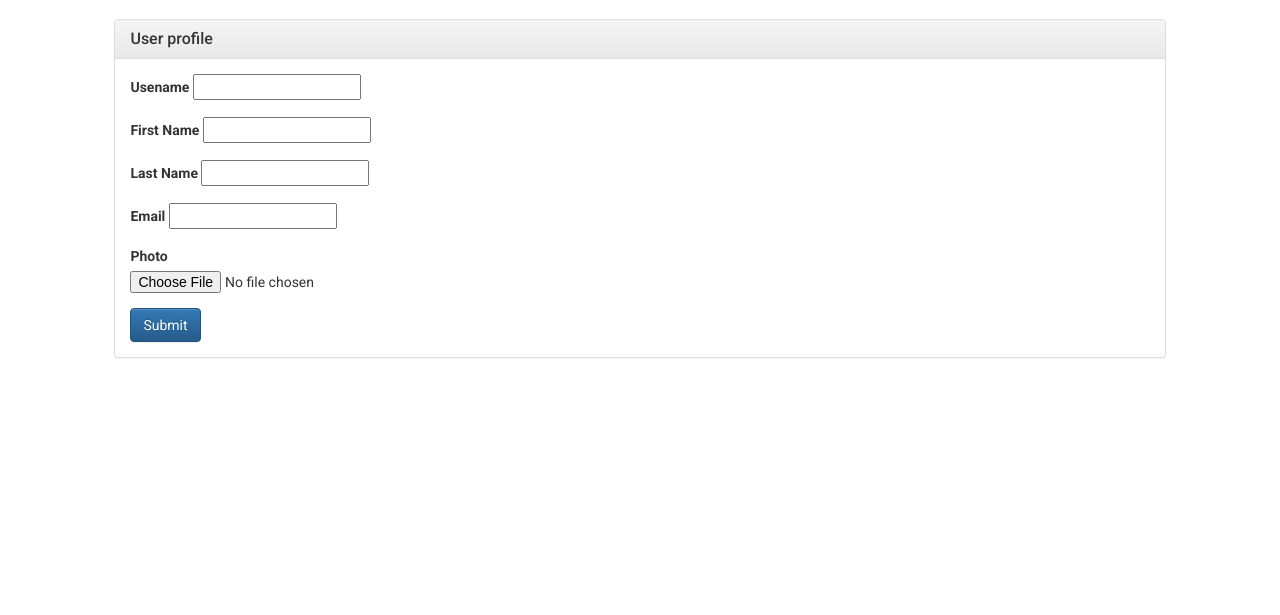
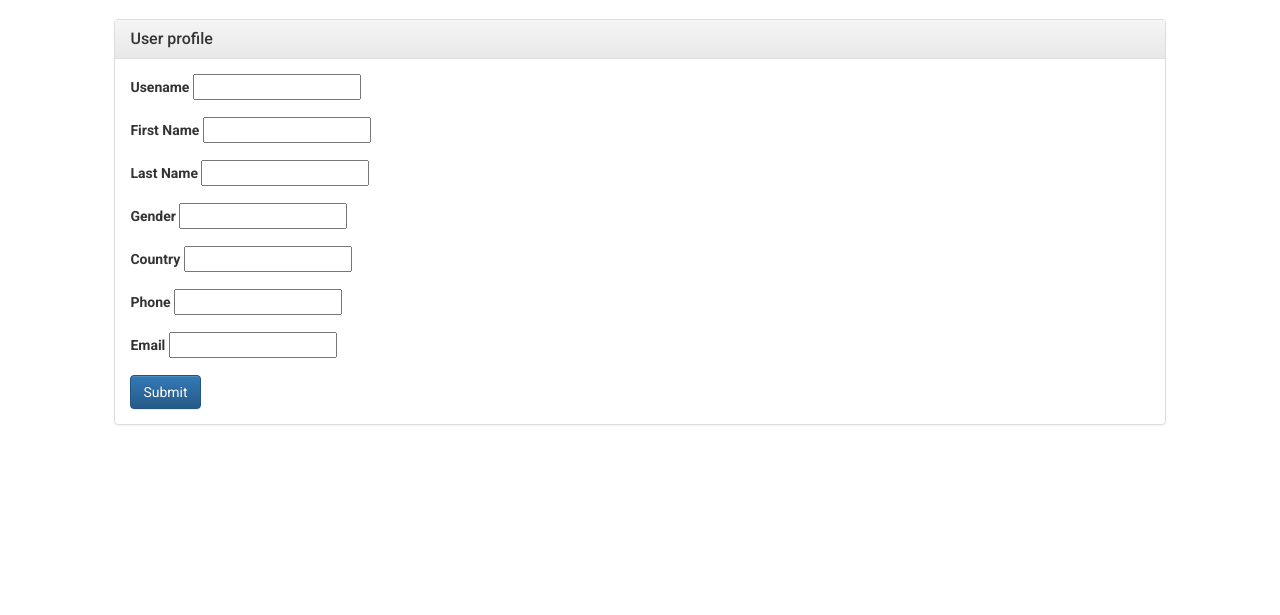
Before and after one commit to qfoxic/EssayCoffeeBackend, a Django app: template templates/default/userprofile/edit.html in a window 1280 px wide. Shown: the part 51-666 px from the top of the page. Run offline with Django 3.2, Linux system fonts and the light colour scheme; the template is opened without the code that fills it: values that come from a table or form of the project are taken from there, others are empty; data comes from the database, SQL or seed files in the repository; tables that the repository leaves empty hold one stand-in row (values such as "Sample post"); form fields are guessed from the names that the template uses; parts of the project's set-up code (start-up, migrations or seed data) failed here and were passed over; some libraries are stand-ins or nearby versions.

Commit message:
Updated user profile fields

```diff
--- a/templates/default/userprofile/edit.html
+++ b/templates/default/userprofile/edit.html
@@ -31,15 +31,27 @@
                 </div>
             </div>
             <div class="row">
+                <div class="form-group col-md-9{% if form.gender.errors %} has-error{% endif %}">
+                    <label>{% trans "Gender" %}</label>
+                    {{form.gender}}
+                </div>
+            </div>
+            <div class="row">
+                <div class="form-group col-md-9{% if form.country.errors %} has-error{% endif %}">
+                    <label>{% trans "Country" %}</label>
+                    {{form.country}}
+                </div>
+            </div>
+            <div class="row">
+                <div class="form-group col-md-9{% if form.phone.errors %} has-error{% endif %}">
+                    <label>{% trans "Phone" %}</label>
+                    {{form.phone}}
+                </div>
+            </div>
+            <div class="row">
                 <div class="form-group col-md-9{% if form.email.errors %} has-error{% endif %}">
                     <label>{% trans "Email" %}</label>
                     {{form.email}}
-                </div>
-            </div>
-            <div class="row">
-                <div class="form-group col-md-9{% if form.photo.errors %} has-error{% endif %}">
-                    <label>{% trans "Photo" %}</label>
-                    {{form.photo}}
                 </div>
             </div>
             <input type="submit" value="{% trans "Submit" %}" class="btn btn-primary" />
--- a/userprofile/models.py
+++ b/userprofile/models.py
@@ -3,14 +3,15 @@ import os
 from django.db import models
 from django.contrib.auth.models import User, UserManager
 
-#import constants as co
-
-def get_profile_path(instance, filename):
-  return os.path.join(instance.username, 'profile', filename)
+import constants as co
 
 
 class UserProfile(User):
-  photo = models.FileField(upload_to=get_profile_path)
+  gender = models.SmallIntegerField(choices=co.GENDER, blank=True,
+                                    default=co.MALE)
+  country = models.CharField(choices=co.COUNTRIES, max_length=co.TITLE_MAX_LEN)
+  phone = models.CharField(max_length=co.TITLE_MAX_LEN)
+
   updated = models.DateTimeField(auto_now=True)
   objects = UserManager()
 
--- a/userprofile/views.py
+++ b/userprofile/views.py
@@ -21,7 +21,8 @@ class ProfileForm(forms.ModelForm):
 
   class Meta:
     model = UserProfile
-    fields = ['username', 'first_name', 'last_name', 'email', 'photo']
+    fields = ['username', 'first_name', 'last_name', 'email', 'gender',
+              'country', 'phone']
 
   def save(self, commit=True):
     instance = super(ProfileForm, self).save(commit=commit)
```
